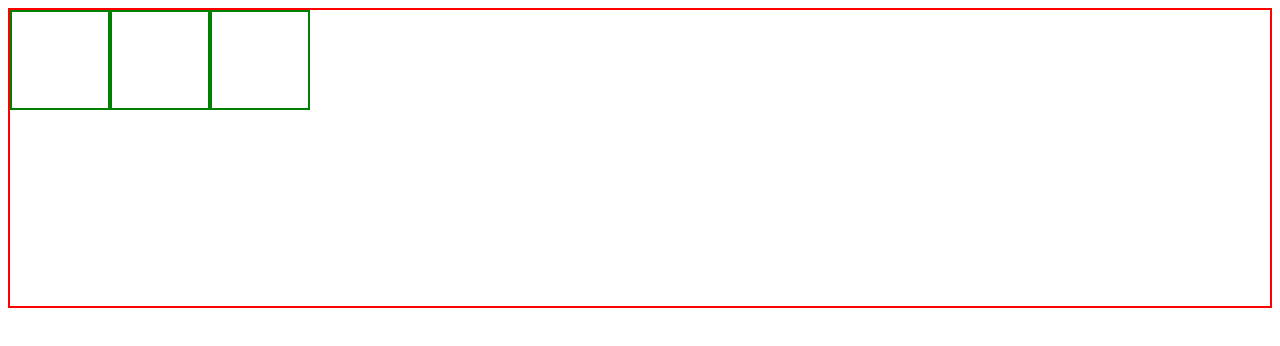
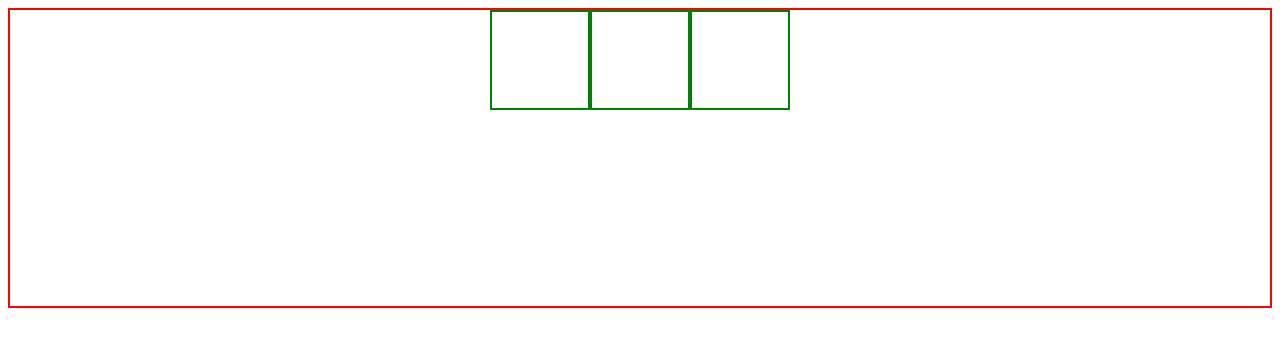
Before and after one commit to Harsh-shah10/Flexbox-practise, a plain HTML site: page index.html in a window 1280 px wide. Drawn offline with Linux system fonts and the light colour scheme.

Commit message:
For horizontal - justify content

```diff
--- a/style.css
+++ b/style.css
@@ -10,6 +10,8 @@
   border-width: 2px;
   /* Using display flex : side by side*/
   display: flex;
+  /* For horizontal - justify content */
+  justify-content: center;
 }
 
 .box{
```
